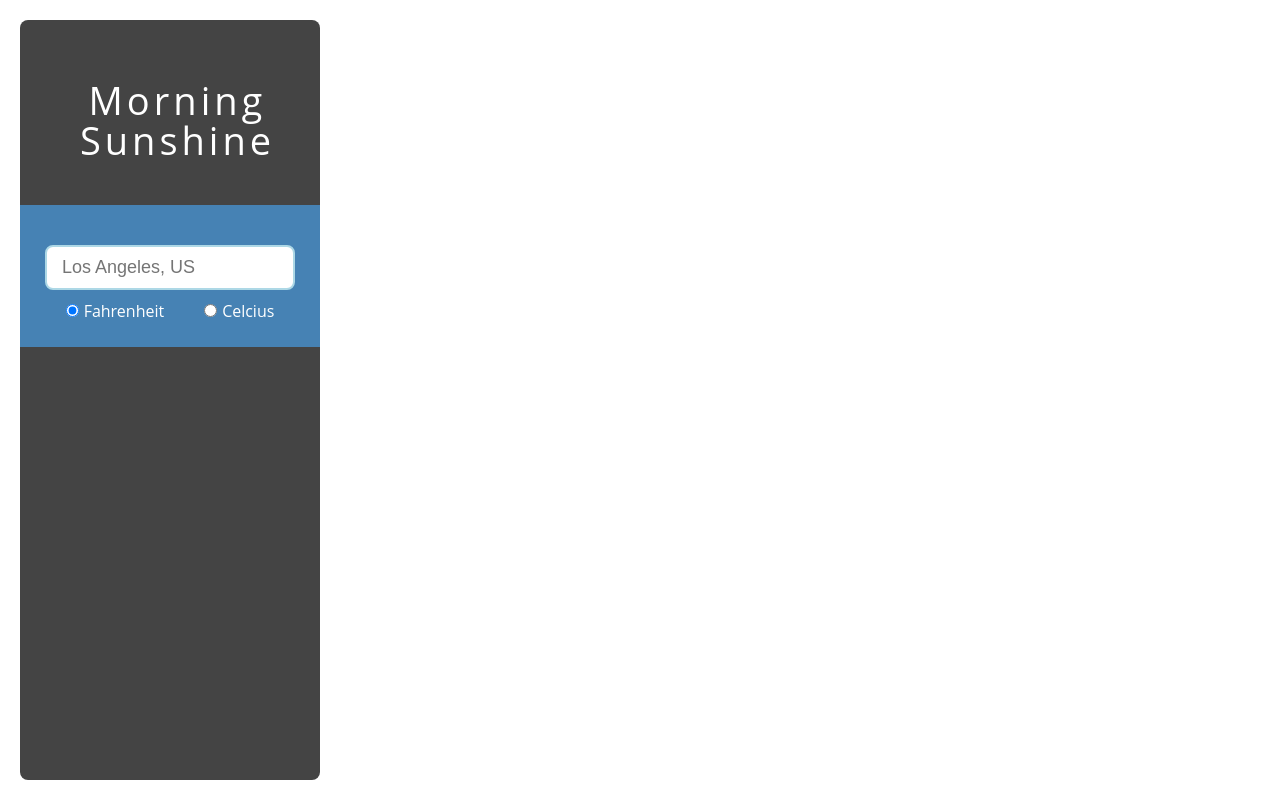
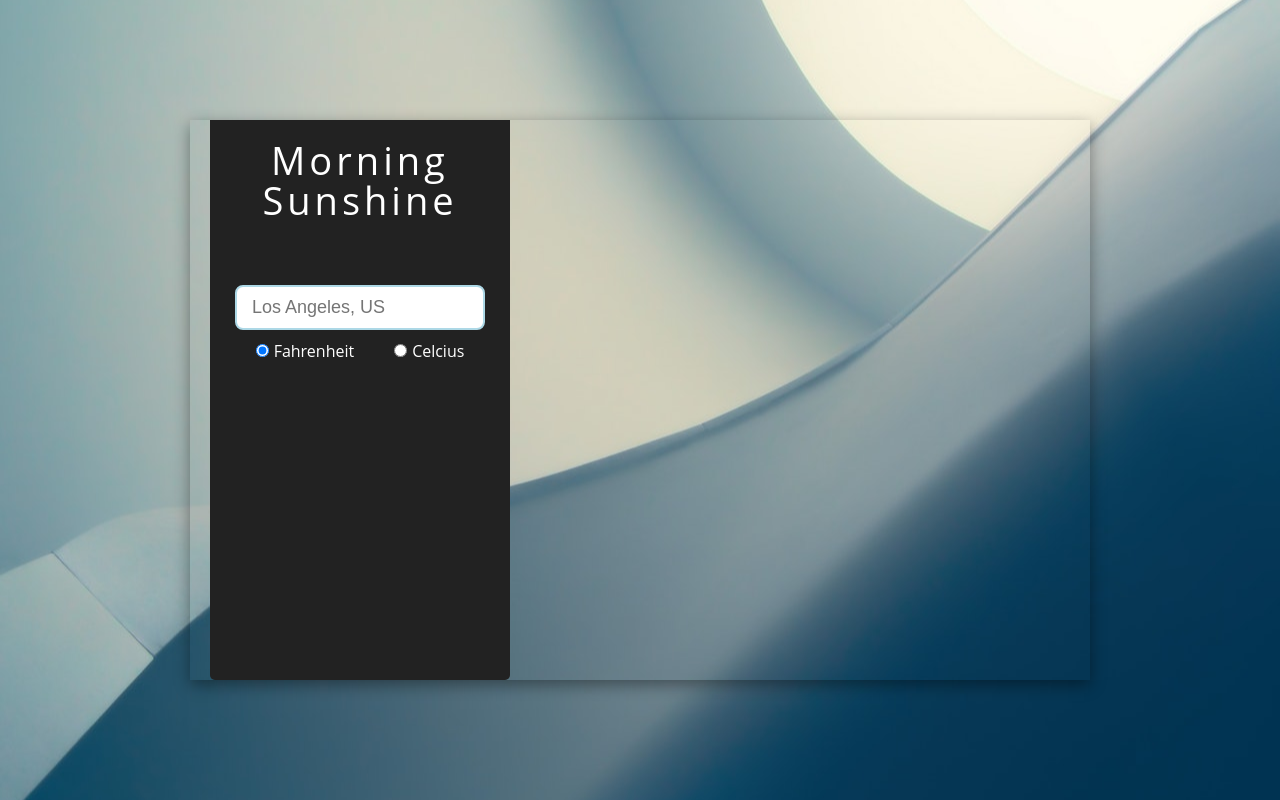
Before and after one commit to abhishekdiphu/goodmorning, a plain HTML site: page index.html in a window 1280 px wide. Drawn offline with Linux system fonts and the light colour scheme.

Commit message:
clean up ui

```diff
--- a/main.css
+++ b/main.css
@@ -6,10 +6,14 @@
 
 body {
   font-family: "Open sans", sans-serif;
+  background-image: url(images/bg.jpg);
+  background-size: cover;
+  background-repeat: no-repeat;
+  background-position: center;
 }
 
 html, body {
-  height: 100%;
+  min-height: 100%;
 }
 
 ul {
@@ -17,11 +21,11 @@ ul {
 }
 
 .item {
-  background-color: lightblue;
   border-radius: 8px;
   padding: 10px 20px 0 20px;
   color: #333;
   margin-bottom: 30px;
+  box-shadow: 0 5px 15px rgba(0, 0, 0, 0.4);
 }
 .item__container {
   position: relative;
@@ -168,7 +172,14 @@ ul {
 @media only screen and (min-width: 768px) {
   .content {
     grid-template-columns: 320px auto;
-    height: 100%;
+    position: absolute;
+    top: 50%;
+    left: 50%;
+    transform: translate(-50%, -50%);
+    width: 90%;
+    height: 70vh;
+    max-width: 900px;
+    box-shadow: 0 5px 15px rgba(0, 0, 0, 0.4);
   }
 }
 .row {
@@ -190,19 +201,26 @@ ul {
 }
 .list {
   padding: 20px;
+  overflow-y: auto;
 }
 
 .sidebar {
-  background-color: #444;
-  padding: 20px;
   margin: 20px 20px 0 20px;
   border-radius: 8px;
   color: white;
+  box-shadow: 0 5px 15px rgba(0, 0, 0, 0.4);
 }
 
 .header {
+  background-color: #222;
   font-weight: normal;
   margin-bottom: 5px;
+  margin-top: 20px;
+  padding: 8px 0 8px 20px;
+}
+
+form {
+  padding: 0 0 20px 20px;
 }
 
 .search {
@@ -230,13 +248,16 @@ label {
   .sidebar {
     padding-left: 0;
     padding-right: 0;
-    margin: 20px 0 20px 20px;
+    margin: 0 0 0 20px;
+    border-radius: 5px;
+    background-color: #222;
+    box-shadow: unset;
   }
 
   .header {
     text-align: center;
     padding: 20px 0 25px 0;
-    margin: 20px 0 20px 15px;
+    margin: 0;
     line-height: 40px;
     font-size: 38px;
     letter-spacing: 4px;
@@ -244,7 +265,6 @@ label {
 
   form {
     padding: 25px;
-    background-color: steelblue;
     text-align: center;
   }
 
```
Also changed, not shown: images/bg.jpg (added), 1 other file.
